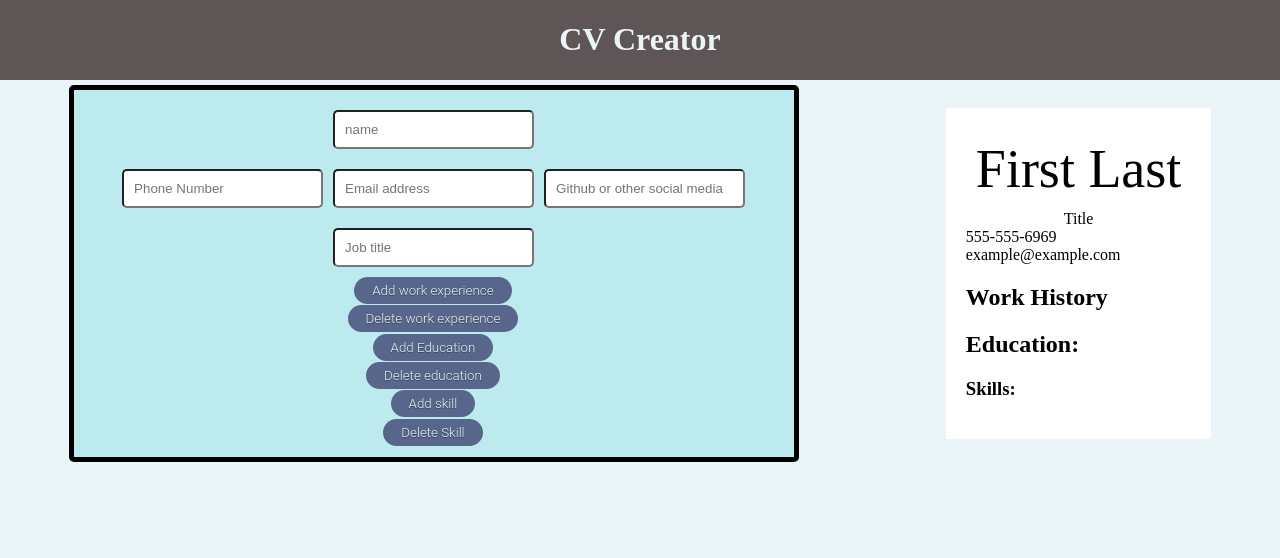
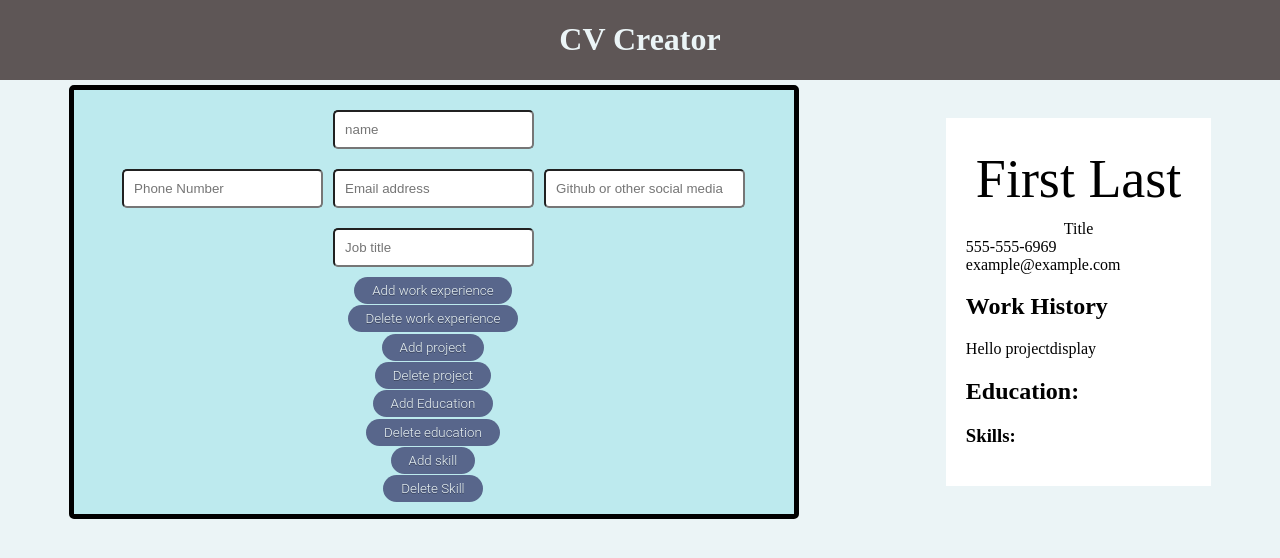
Before and after one commit to 9James9/CVMaker, a React (Create React App) app: page / in a window 1280 px wide. Shown: the top 558 px of the page. Built offline with nearby package versions, Linux system fonts and the light colour scheme.

Commit message:
add and remove works

```diff
--- a/src/components/Main/main.js
+++ b/src/components/Main/main.js
@@ -14,6 +14,8 @@ import Contactinput from "../Inputs/Contact/contactinput";
 import SkillsInput from "../Inputs/Personal/Skills/skillsinput";
 import SkillsDisplay from "../Displays/Personal/Skills/skillsdisplay";
 import GithubDisplay from "../Displays/Personal/githubdisplay";
+import ProjectDisplay from "../Displays/Projects/projectdisplay";
+import ProjectInput from "../Inputs/Projects/projectinput";
 export function Main() {
   const [name, setName] = useState("");
   const [job, setJob] = useState("");
@@ -26,6 +28,23 @@ export function Main() {
   const [skills, setSkills] = useState({ skills: ""})
   const [skillsInputs, setSkillsInputs] = useState([])
   const [github, setGithub] = useState('')
+  const [projects, setProjects] = useState({ projects: ""})
+  const [projectInputs, setProjectInputs] = useState([])
+
+  const deleteProjectInput = e => {
+    setProjectInputs(projectInputs.slice(0,-1))
+    setProjects((prevState) => ({
+      projects: {
+        ...prevState.projects,
+        [projectInputs.length -1]: {
+          project: ''
+        }
+      }
+    }))
+  }
+  const addProjectInput = e => {
+    setProjectInputs(projectInputs.concat(<ProjectInput key={projectInputs.length}/>))
+  }
   const updateSkill = e => {
     setSkills((prevState) => ({
       skills: {
@@ -204,6 +223,9 @@ export function Main() {
         <button onClick={onAddBtnClick}>Add work experience</button>
         <button onClick={removeWorkClick}>Delete work experience</button>
         {jobDisplay}
+        <button onClick={addProjectInput}>Add project</button>
+        <button onClick={deleteProjectInput}>Delete project</button>
+        {projectInputs}
         <button onClick={addEducationClick}>Add Education</button>
         <button onClick={removeEducationClick}>Delete education</button>
         {educationDisplay}
@@ -220,6 +242,7 @@ export function Main() {
         <div className="job-workHistory-container">
           <WorkHistoryDisplay workHistory={workHistory} />
         </div>
+        <ProjectDisplay/>
         <EducationHistoryDisplay educationHistory={educationHistory} />
         <SkillsDisplay skills={skills}/>
       </div>
```
